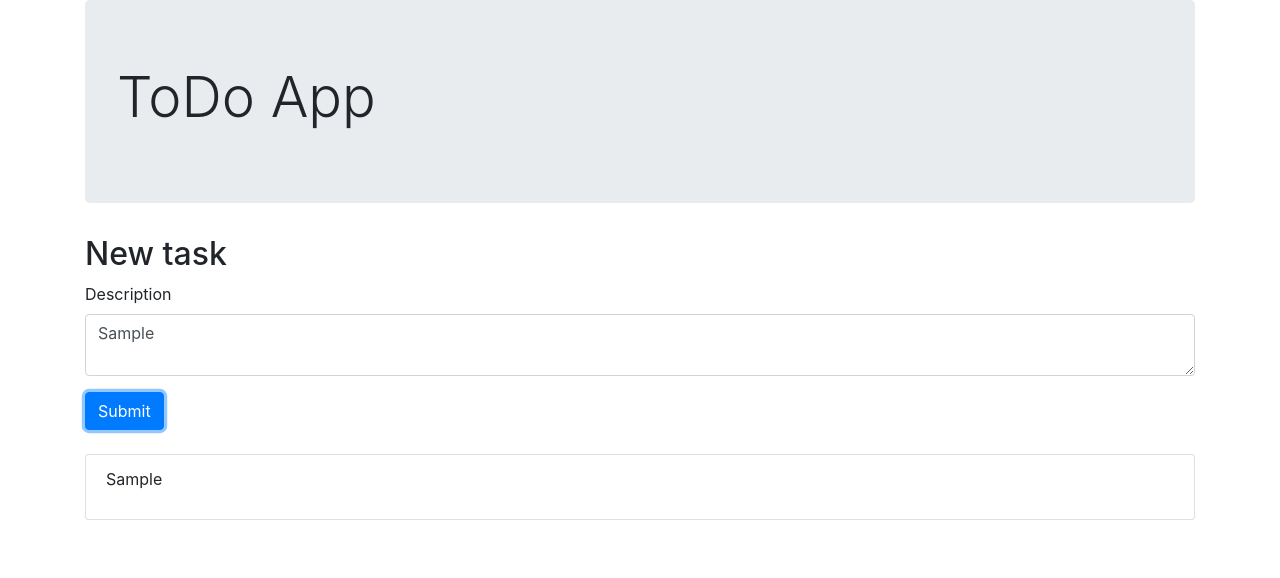
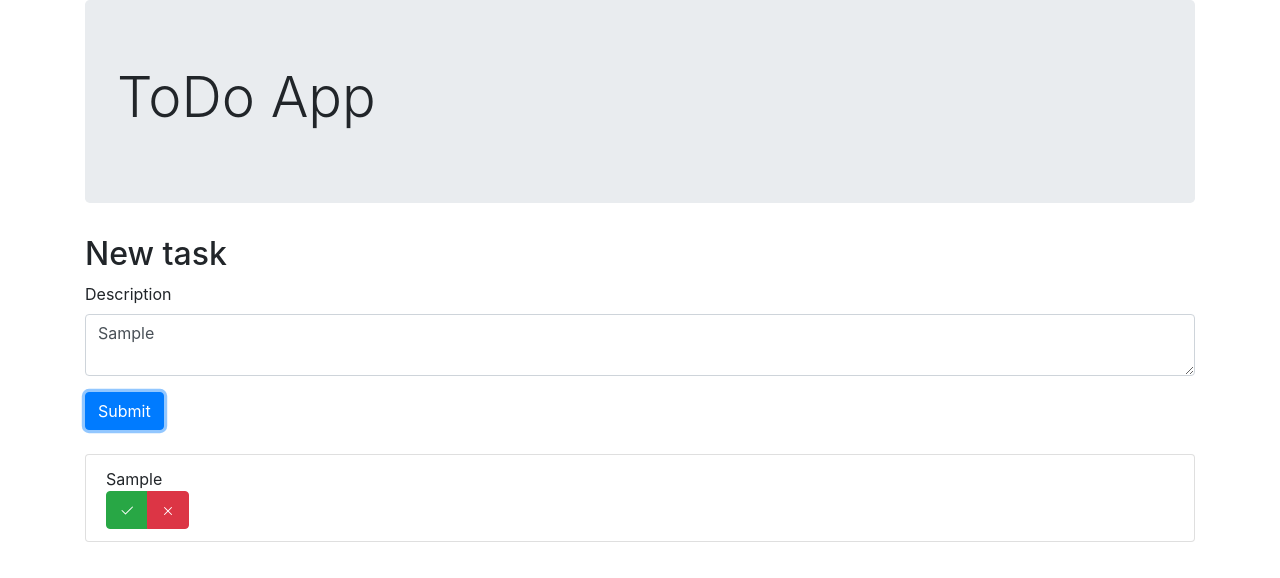
Before and after one commit to BykoButeyko/todoapp-react, a React (Create React App) app: page / in a window 1280 px wide. Both pictures are taken after typing "Sample" into the empty fields and a click on the button "Submit". Shown: the top 578 px of the page. Built offline with nearby package versions, Linux system fonts and the light colour scheme.

Commit message:
markTaskDone

```diff
--- a/src/App.js
+++ b/src/App.js
@@ -10,6 +10,21 @@ function App() {
     setTasks(tasks => ([...tasks, {id: nextId, description, done: false}]));
     setNextId(nextId + 1);
   }
+
+  const markTaskDone = id => {
+    const newTaskList = tasks.map(task => {
+      if(task.id === id) {
+        task.done = true;
+      }
+      return task;
+    });
+    setTasks(newTaskList);
+  };
+
+  const deleteTask = id => {
+    setTasks(tasks.filter(task => task.id !== id));
+  };
+
   return (
     <div className="container">
       <div className="row">
@@ -19,7 +34,7 @@ function App() {
           </div>
           <NewTask createTask={createTask} />
           <br />
-          <TaskList tasks={tasks} />
+          <TaskList tasks={tasks} markTaskDone={markTaskDone} />
         </div>
       </div>
     </div>
--- a/src/task.js
+++ b/src/task.js
@@ -1,10 +1,34 @@
 import React from 'react';
 import taskList from './taskList';
 
-export default({ task }) => {
-    return (
-        <p>
-            {task.description}
-        </p>
-    );
-}
+export default ({ task, markTaskDone, deleteTask }) => {
+  return (
+  <>
+    {task.done ? (
+      <span style={{textDecoration: 'line-through'}}>
+        {task.description}
+      </span>
+    ) : task.description}
+    <br />
+    <div className="btn-group mr-2">
+      {task.done ? null : (
+        <button type="button" className="btn btn-success" onClick={() => markTaskDone(task.id)}>
+          <svg className="bi bi-check" width="1em" height="1em" viewBox="0 0 16 16" fill="currentColor" xmlns="http://www.w3.org/2000/svg">
+            <path
+              fillRule="evenodd"
+              d="M13.854 3.646a.5.5 0 010 .708l-7 7a.5.5 0 01-.708 0l-3.5-3.5a.5.5 0 11.708-.708L6.5 10.293l6.646-6.647a.5.5 0 01.708 0z"
+              clipRule="evenodd"
+            />
+          </svg>
+        </button>
+      )}
+      <button type="button" className="btn btn-danger" onClick={() => deleteTask(task.id)}>
+        <svg className="bi bi-x" width="1em" height="1em" viewBox="0 0 16 16" fill="currentColor" xmlns="http://www.w3.org/2000/svg">
+          <path fillRule="evenodd" d="M11.854 4.146a.5.5 0 010 .708l-7 7a.5.5 0 01-.708-.708l7-7a.5.5 0 01.708 0z" clipRule="evenodd"/>
+          <path fillRule="evenodd" d="M4.146 4.146a.5.5 0 000 .708l7 7a.5.5 0 00.708-.708l-7-7a.5.5 0 00-.708 0z" clipRule="evenodd"/>
+        </svg>
+      </button>
+    </div>
+  </>
+  );
+};
--- a/src/taskList.js
+++ b/src/taskList.js
@@ -1,12 +1,12 @@
 import React from 'react';
 import Task from './task.js'
 
-export default({ tasks }) => {
+export default({ tasks, markTaskDone }) => {
     return (
         <ul className="list-group">
             {tasks.map(task => (
                 <li key={task.id} className="list-group-item">
-                    <Task task={task} />
+                    <Task task={task} markTaskDone={markTaskDone} />
                 </li>
             ))}
         </ul>
```
